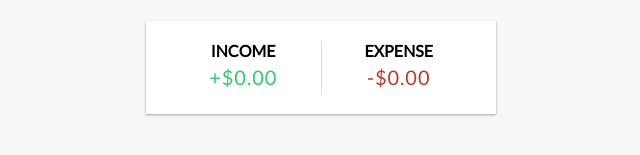
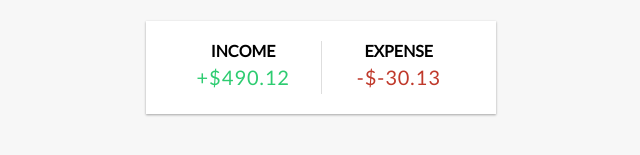
Before and after one commit to polekstulod/expense-tracker, a Vue app: page / in a window 1280 px wide. Shown: the part 136-291 px from the top of the page, without its empty margins (319-959 px from the left). Built offline with nearby package versions, Linux system fonts and the light colour scheme.

Commit message:
Add Income Expense computation

```diff
--- a/src/App.vue
+++ b/src/App.vue
@@ -2,7 +2,7 @@
   <Header />
   <div class="container">
     <Balance :total="total" />
-    <IncomeExpense />
+    <IncomeExpense :income="income" :expenses="expenses" />
     <TransactionList :transactions="transactions" />
     <AddTransaction />
   </div>
@@ -28,4 +28,20 @@
 const total = computed(() => {
   return transactions.value.reduce((acc, transaction) => (acc += transaction.amount), 0)
 })
+
+// Get income
+const income = computed(() => {
+  return transactions.value
+    .filter((transaction) => transaction.amount > 0)
+    .reduce((acc, transaction) => (acc += transaction.amount), 0)
+    .toFixed(2)
+})
+
+// Get expenses
+const expenses = computed(() => {
+  return transactions.value
+    .filter((transaction) => transaction.amount < 0)
+    .reduce((acc, transaction) => (acc += transaction.amount), 0)
+    .toFixed(2)
+})
 </script>
--- a/src/components/IncomeExpense.vue
+++ b/src/components/IncomeExpense.vue
@@ -2,11 +2,26 @@
   <div class="inc-exp-container">
     <div>
       <h4>Income</h4>
-          <p id="money-plus" class="money plus">+$0.00</p>
+      <p id="money-plus" class="money plus">+${{ income }}</p>
     </div>
     <div>
       <h4>Expense</h4>
-          <p id="money-minus" class="money minus">-$0.00</p>
+      <p id="money-minus" class="money minus">-${{ expenses }}</p>
     </div>
   </div>
 </template>
+
+<script setup>
+import { defineProps } from 'vue'
+
+const props = defineProps({
+  income: {
+    type: Number,
+    required: true
+  },
+  expenses: {
+    type: Number,
+    required: true
+  }
+})
+</script>
```
Lines whose indentation alone changed are shown as unchanged.
